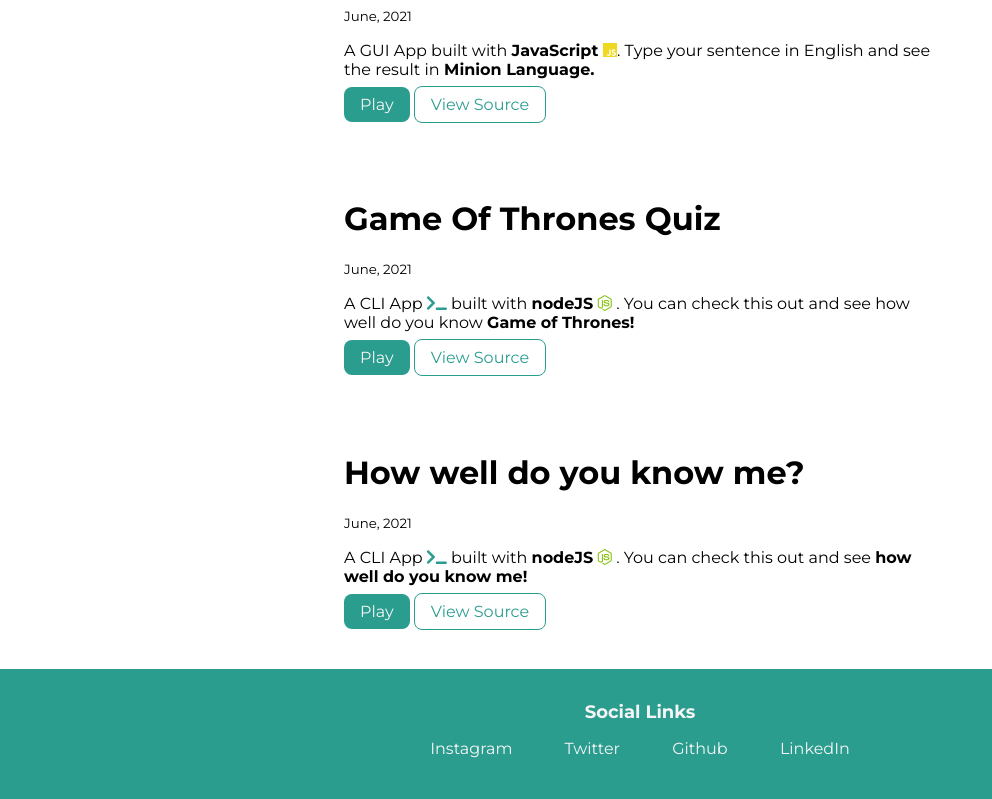
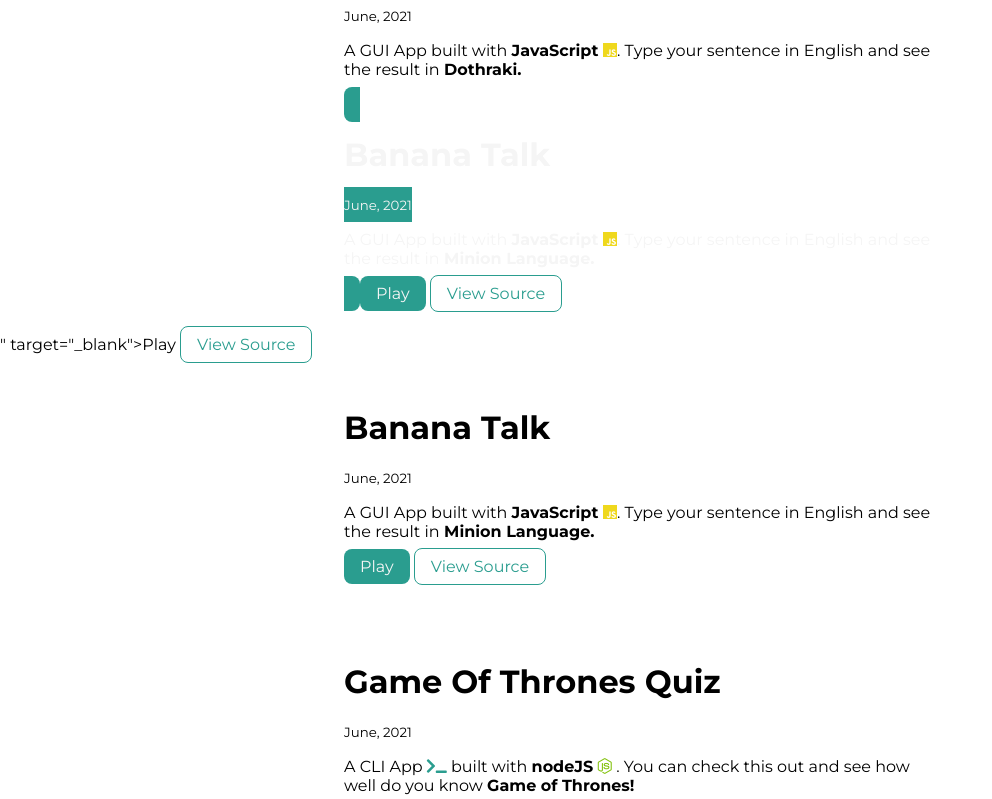
Before and after one commit to Husain01/Neogcamp-portfolio-website, a plain HTML site: page projects.html in a window 1280 px wide. Shown: the part 683-1482 px from the top of the page, without its empty margins (0-992 px from the left). Drawn offline with Linux system fonts and the light colour scheme.

Commit message:
Updated project
Added the dothraki translate project

```diff
--- a/projects.html
+++ b/projects.html
@@ -54,6 +54,21 @@
 
       <ol class="list-non-bullet">
         <li>
+            <div class="container container-center padding-md"><h1>Speak Dothraki</h1>
+            <small>June, 2021</small>
+            <p>A GUI App  built with <strong>JavaScript <span style="color: #EFD81D;"><i class="fab fa-js"></i></span></strong>. Type your sentence in English and see the result in<strong> Dothraki.</strong>  </p>
+            <a class="link link-primary" href="<li>
+            <div class="container container-center padding-md"><h1>Banana Talk</h1>
+            <small>June, 2021</small>
+            <p>A GUI App  built with <strong>JavaScript <span style="color: #EFD81D;"><i class="fab fa-js"></i></span></strong>. Type your sentence in English and see the result in<strong> Minion Language.</strong>  </p>
+            <a class="link link-primary" href="https://english-to-dothraki.netlify.app/" target="_blank">Play</a>
+            <a class="link link-secondary" href="https://github.com/Husain01/Dothraki-Translation" target="_blank">View Source</a></div>
+
+        </li>" target="_blank">Play</a>
+            <a class="link link-secondary" href="https://github.com/Husain01/Banana-Talk" target="_blank">View Source</a></div>
+
+        </li>
+        <li>
             <div class="container container-center padding-md"><h1>Banana Talk</h1>
             <small>June, 2021</small>
             <p>A GUI App  built with <strong>JavaScript <span style="color: #EFD81D;"><i class="fab fa-js"></i></span></strong>. Type your sentence in English and see the result in<strong> Minion Language.</strong>  </p>
```
